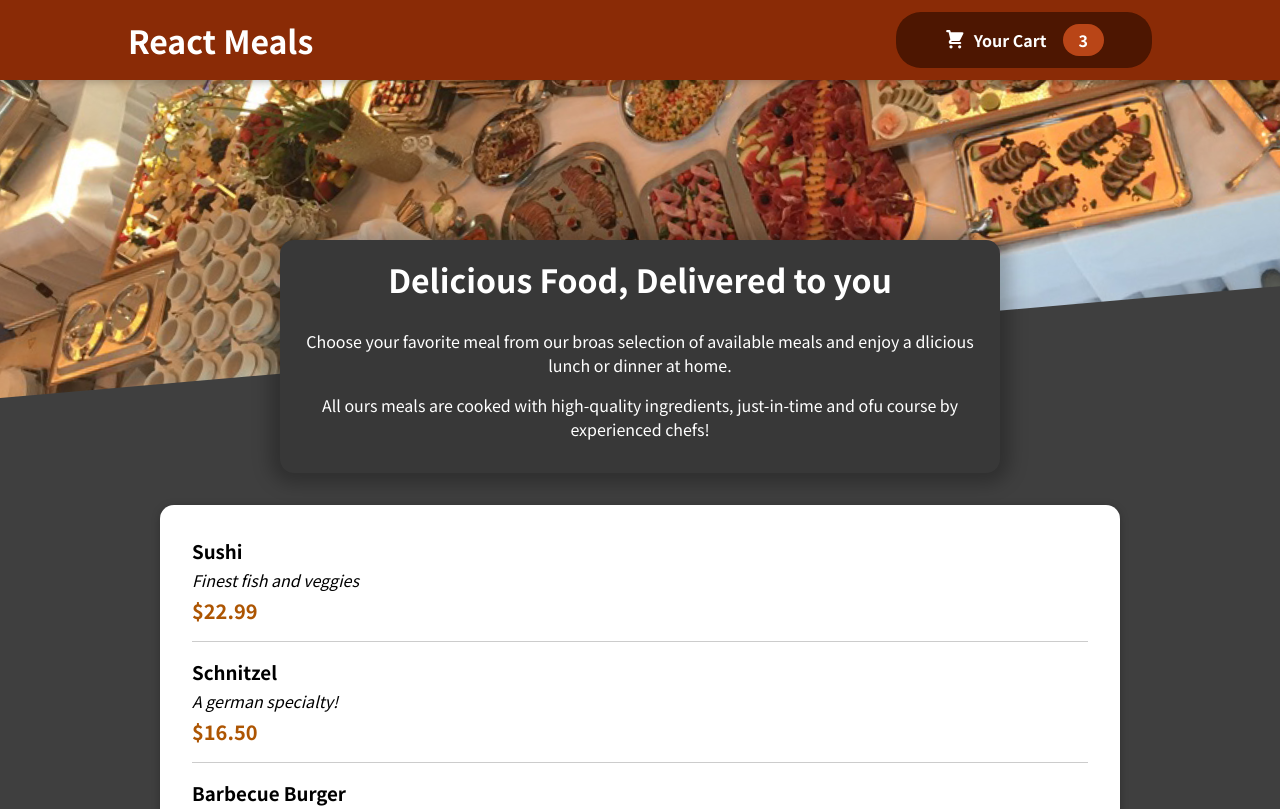
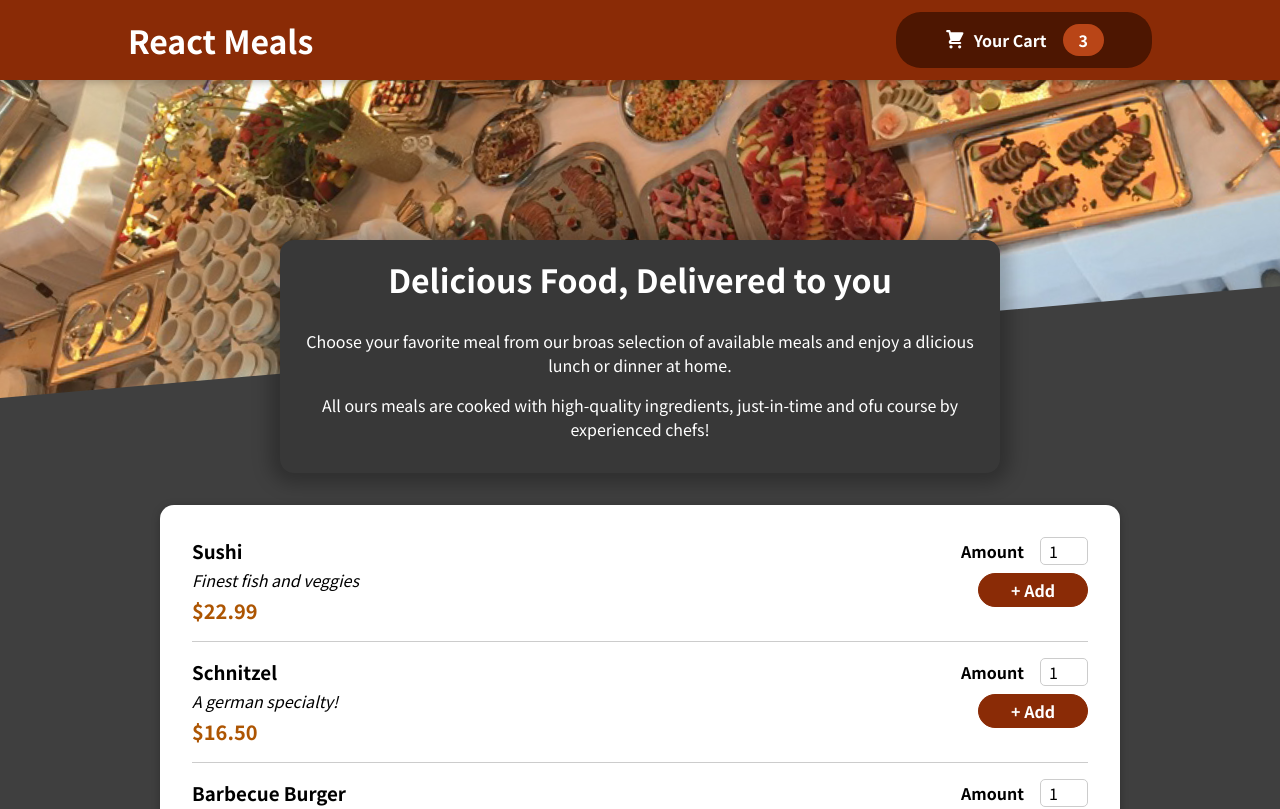
Before and after one commit to ivocardozo/foodApp, a React (Create React App) app: page / in a window 1280 px wide. Shown: the top 809 px of the page. Built offline with nearby package versions, Linux system fonts and the light colour scheme.

Commit message:
adding form

```diff
--- a/src/components/Meals/MealItem/MealItem.js
+++ b/src/components/Meals/MealItem/MealItem.js
@@ -1,4 +1,5 @@
 import classes from './MealItem.module.css';
+import MealItemForm from './MealItemForm';
 
 const MealItem = props => {
   const price = `$${props.price.toFixed(2)}`;
@@ -10,7 +11,7 @@
         <div className={classes.price}>{price}</div>
       </div>
       <div>
-
+        <MealItemForm id={props.id}/>
       </div>
     </li>
   );
--- /dev/null
+++ b/src/components/Meals/MealItem/MealItemForm.js
@@ -0,0 +1,23 @@
+import Input from '../../UI/Input';
+import classes from './MealItemForm.module.css';
+
+const MealItemForm = props => {
+  return(
+    <form className={classes.form}>
+      <Input
+        label='Amount'
+        input={{
+          id: 'amount_' + props.id,
+          type: 'number',
+          min: '1',
+          max: '5',
+          step: '1',
+          defaultValue: '1'
+        }}
+      />
+      <button>+ Add</button>
+    </form>
+  );
+};
+
+export default MealItemForm;
--- /dev/null
+++ b/src/components/Meals/MealItem/MealItemForm.module.css
@@ -0,0 +1,20 @@
+.form {
+  text-align: right;
+}
+
+.form button {
+  font: inherit;
+  cursor: pointer;
+  background-color: #8a2b06;
+  border: 1px solid #8a2b06;
+  color: white;
+  padding: 0.25rem 2rem;
+  border-radius: 20px;
+  font-weight: bold;
+}
+
+.form button:hover,
+.form button:active {
+  background-color: #641e03;
+  border-color: #641e03;
+}
--- /dev/null
+++ b/src/components/UI/Input.js
@@ -0,0 +1,11 @@
+import classes from './Input.module.css';
+
+const Input = props => {
+  return (
+    <div className={classes.input}>
+      <label htmlFor={props.id}>{props.label}</label>
+      <input key={props.id} {...props.input}/>
+    </div>
+  );
+};
+export default Input;
--- /dev/null
+++ b/src/components/UI/Input.module.css
@@ -0,0 +1,18 @@
+.input {
+  display: flex;
+  align-items: center;
+  margin-bottom: 0.5rem;
+}
+
+.input label {
+  font-weight: bold;
+  margin-right: 1rem;
+}
+
+.input input {
+  width: 3rem;
+  border-radius: 5px;
+  border: 1px solid #ccc;
+  font: inherit;
+  padding-left: 0.5rem;
+}
```
